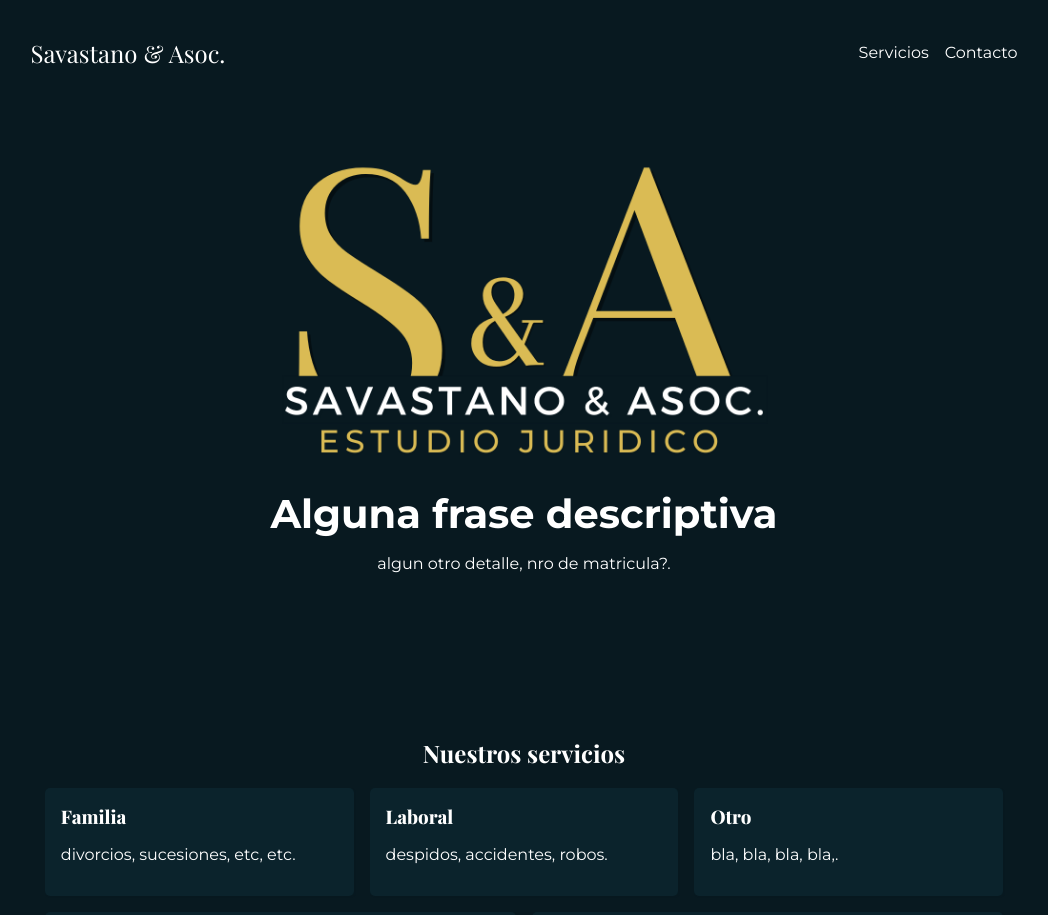
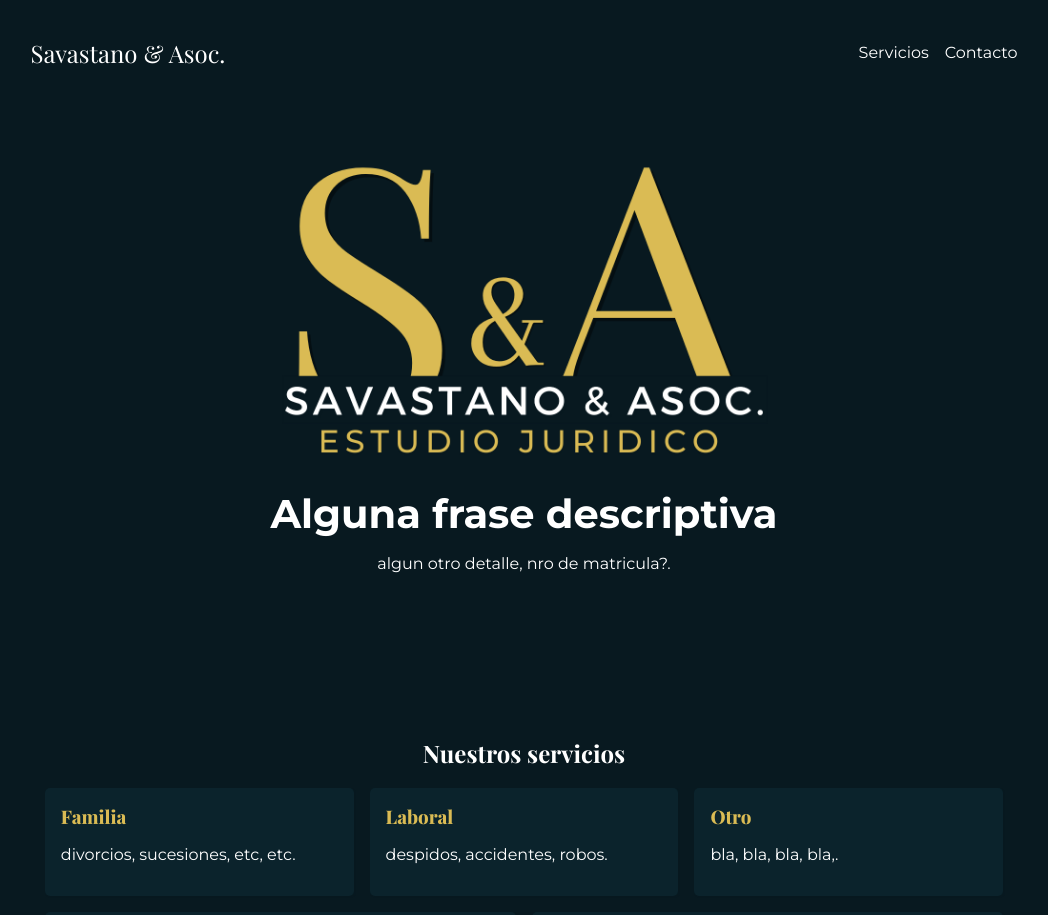
Before and after one commit to FedericoSavastano/savastanoabogado, a React (Vite) app: page / in a window 1280 px wide. Shown: the top 915 px of the page, without its empty margins (116-1164 px from the left). Built offline with nearby package versions, Linux system fonts and the light colour scheme; a web font is replaced by a local one.

Commit message:
fixes estetic

```diff
--- a/src/App.css
+++ b/src/App.css
@@ -137,6 +137,7 @@ a:hover {
 
 .title-bold {
     font-weight: 800;
+    color: #dabb54;
 }
 
 .btn-name {
```
